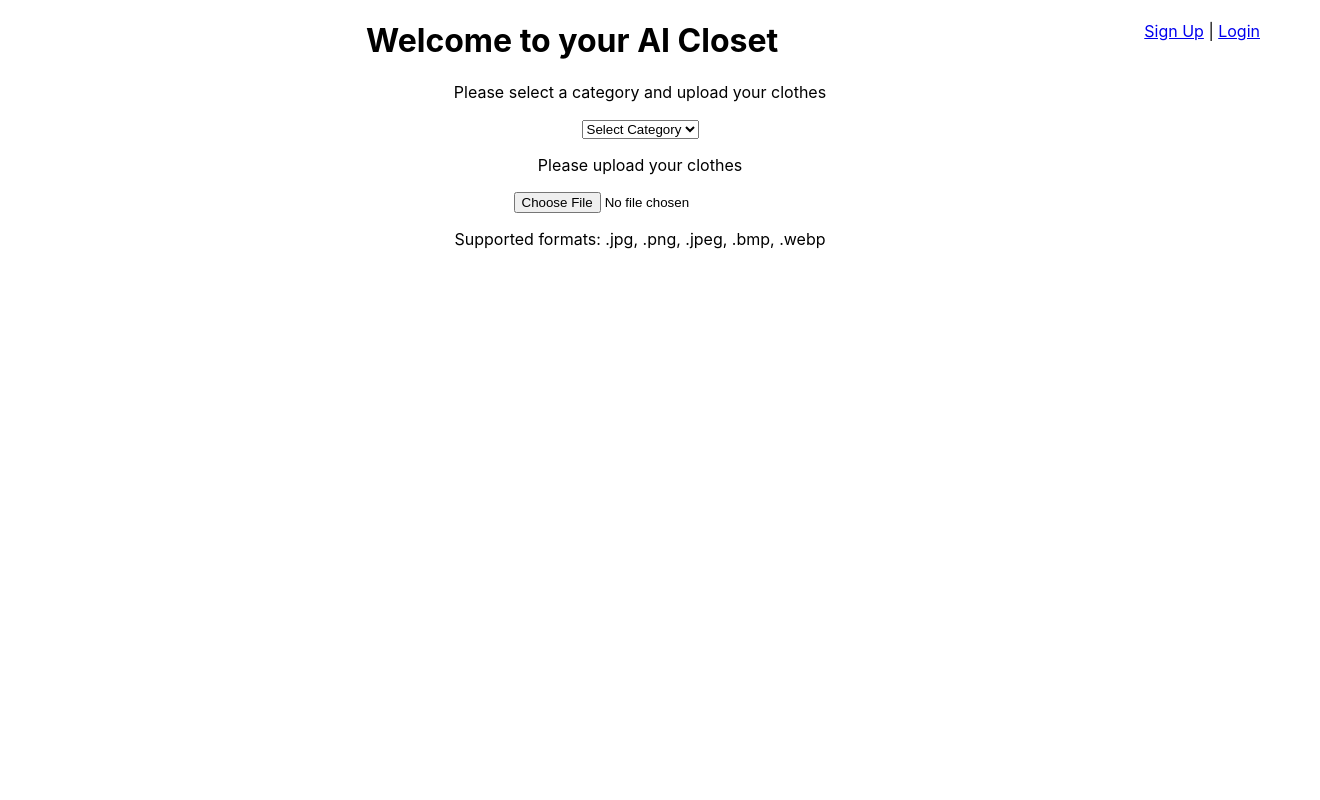
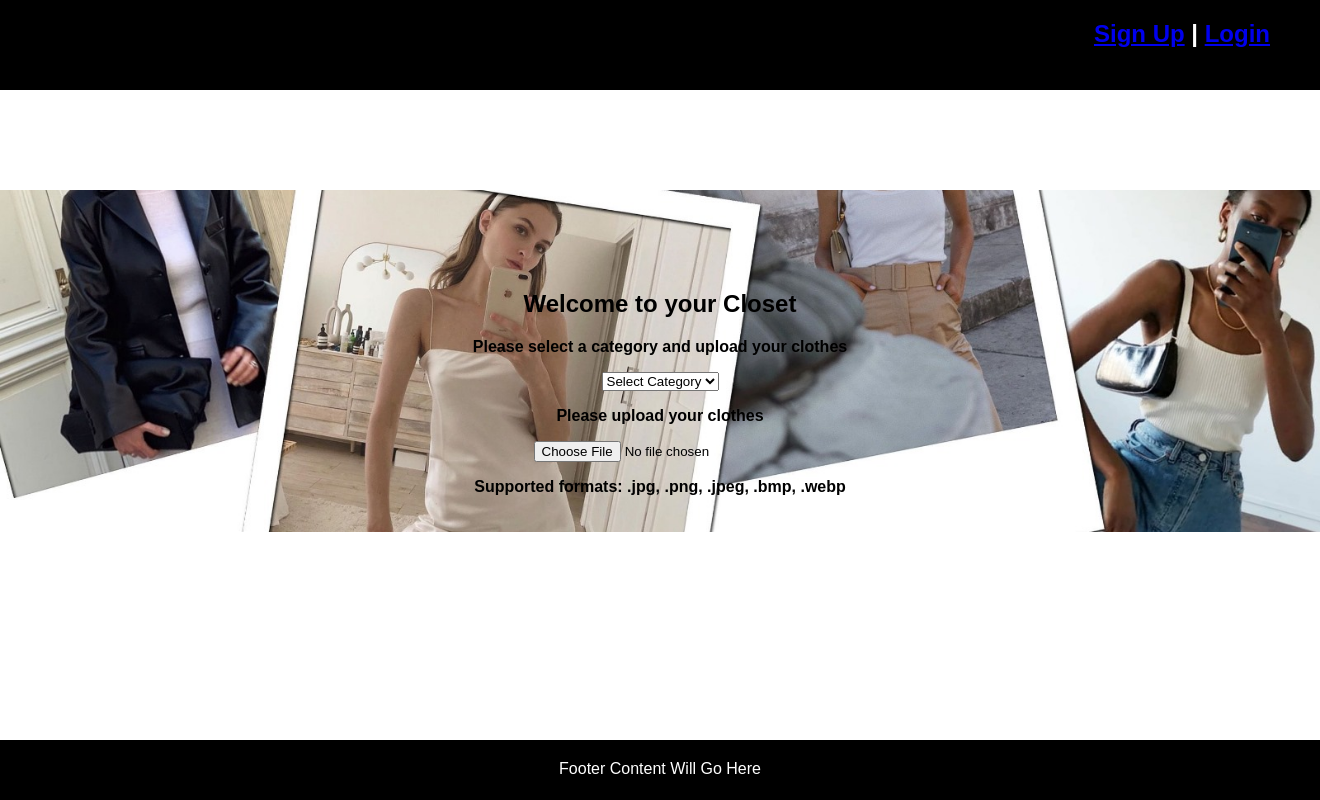
Before and after one commit to SylviaHJY/OutfitOracle, a React (Create React App) app in the folder react-frontend/: page / in a window 1280 px wide. Shown: the whole page, 1320 px wide, since content can reach past the window. Built offline with nearby package versions, Linux system fonts and the light colour scheme; no server answers.

Commit message:
added CSS to homepage

```diff
--- /dev/null
+++ b/react-frontend/src/components/Home.css
@@ -0,0 +1,86 @@
+body {
+    margin: 0;
+    padding: 0;
+    font-family: Arial, sans-serif;
+    background-color: white;
+    display: flex;
+    flex-direction: column;
+    justify-content: space-between;
+    min-height: 100vh;
+    overflow: hidden;
+
+  }
+
+.container {
+    background-color: white;
+    /*display: flex;
+    flex-direction: column;
+    align-items: center;
+    justify-content: space-between;
+    flex: 1;
+    width: 100%;
+    height: 100vh;*/
+}
+
+.header {
+  background-color: black;
+  color: white;
+  font-weight: bold;
+  font-size: 24px;
+  padding: 20px;
+  text-align: center;
+  width: 100%;
+  height: 50px;
+}
+
+.header-text {
+  margin-bottom: 10px;
+}
+
+.header span {
+  display: block;
+}
+
+.header-label {
+  font-size: 14px;
+  color: white;
+}
+
+.loginMenu{
+
+  /*text-align: right;*/
+  float: right;
+  padding-right: 30px;
+}
+
+.containerMiddle{
+  background-image: url(../Images/homeMainImage.jpg);
+  width: 100%;
+  height: 100%;
+  background-size: cover;
+  background-position: center;
+  padding-top: 80px;
+  padding-bottom: 20px;
+  padding-right: 20px;
+  padding-left: 20px;
+  border-radius: 0;
+  /*box-shadow: 0 4px 8px rgba(0, 0, 0, 0.1);*/
+  width: 100%;
+  /*max-width: 400px;*/
+  margin-top: 100px;
+  margin-bottom: 100px;
+  font-weight: bold;
+}
+
+.footer {
+  position: fixed;
+  bottom: 0;
+  width: 100%;
+  background-color: black;
+  color: white;
+  font-size: 16px;
+  text-align: center;
+  padding: 20px;
+  text-align: center;
+  height: 20px;
+}
--- a/react-frontend/src/components/Home.js
+++ b/react-frontend/src/components/Home.js
@@ -1,3 +1,4 @@
+
 import React, { useState, useContext, useEffect } from "react";
 import { AuthContext } from "../firebase/Auth";
 import { getStorage, ref, uploadBytes } from "firebase/storage";
@@ -6,6 +7,9 @@ import { getAuth } from 'firebase/auth';
 import { getFirestore, doc, getDoc, setDoc, updateDoc, arrayUnion } from "firebase/firestore";
 import { getDownloadURL } from "firebase/storage";
 import { doSignOut } from "../firebase/FirebaseFunctions";
+
+// import the home page css
+import "./Home.css";
 
 const Home = () => {
   const currentUser = useContext(AuthContext);
@@ -141,8 +145,9 @@ const Home = () => {
   };
 
   return (
-    <div>
-        <div style={{float: "right", marginRight: "20px"}}>
+    <section className="container">
+        <header className="header">
+        <div className="loginMenu">
         {currentUser ? (
           <>
             <select onChange={(e) => {
@@ -151,7 +156,7 @@ const Home = () => {
               } else if (e.target.value === 'signOut') {
                 handleSignOut();
               }
-            }} style={{background: "none", border: "none", cursor: "pointer"}}>
+            }} /*style={{background: "none", border: "none", cursor: "pointer"}}*/>
               <option value="">{`Welcome, ${currentUser.displayName || 'User'}`}</option>
               <option value="myCloset">Account</option>
               <option value="myCloset">My Closet</option>
@@ -166,7 +171,9 @@ const Home = () => {
           </>
         )}
       </div>
-      <h1>Welcome to your AI Closet</h1>
+        </header>
+        <div className="containerMiddle">
+          <h1>Welcome to your  Closet</h1>
           <p>Please select a category and upload your clothes</p>
           <select value={category} onChange={(e) => setCategory(e.target.value)} required>
           <option value="">Select Category</option>
@@ -221,6 +228,8 @@ const Home = () => {
           </div>
           {uploadSuccess && <p style={{ color: 'red', fontSize: '12px' }}>Last uploaded file: ({lastUploadedFile?.category}), {lastUploadedFile?.name} has been saved to your closet!</p>}
         </div>
+        <footer className="footer">Footer Content Will Go Here</footer>
+    </section>
   );
 };
 
```
Also changed, not shown: react-frontend/src/Images/homeMainImage.jpg (added). Lines whose indentation alone changed are shown as unchanged.
